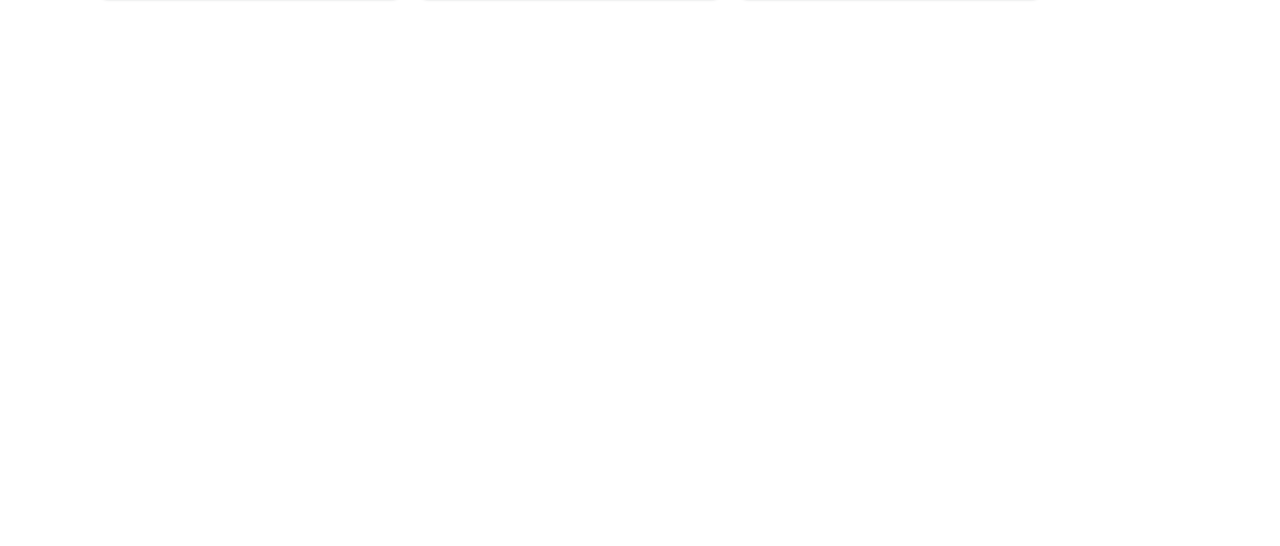
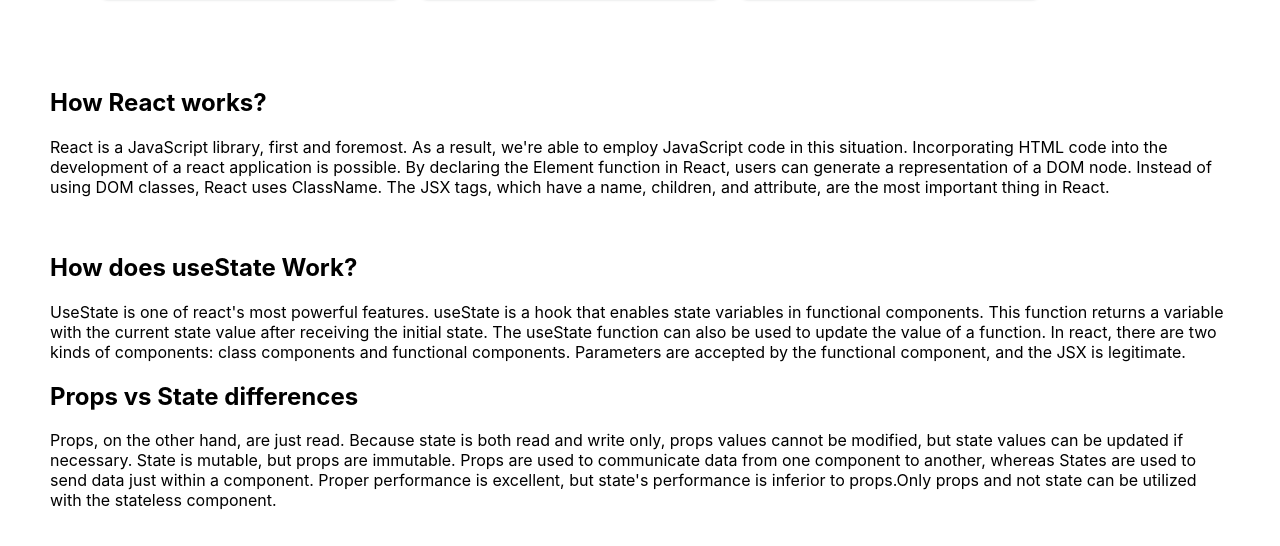
Before and after one commit to anwar-7/lucky-one-anwarul1, a React (Create React App) app: page / in a window 1280 px wide. Shown: the part 1856-2402 px from the top of the page. Before the commit the page ends 1874 px from the top, so only its background shows below. Built offline with nearby package versions, Linux system fonts and the light colour scheme.

Commit message:
question update

```diff
--- a/src/App.js
+++ b/src/App.js
@@ -1,5 +1,5 @@
-import logo from './logo.svg';
 import './App.css';
+import Footer from './components/Footer/Footer';
 import Header from './components/Header/Header';
 import Shop from './components/Shop/Shop';
 
@@ -8,6 +8,7 @@ function App() {
     <div className="App">
       <Header></Header>
       <Shop></Shop>
+      <Footer></Footer>
     </div>
   );
 }
--- /dev/null
+++ b/src/components/Footer/Footer.css
@@ -0,0 +1,4 @@
+.footer {
+  margin: 30px;
+  padding: 20px;
+}
--- /dev/null
+++ b/src/components/Footer/Footer.js
@@ -0,0 +1,43 @@
+import React from 'react';
+import './Footer.css';
+
+const Footer = () => {
+  return (
+    <div className="footer">
+      <h2>How React works?</h2>
+      <p>
+        React is a JavaScript library, first and foremost. As a result, we're
+        able to employ JavaScript code in this situation. Incorporating HTML
+        code into the development of a react application is possible. By
+        declaring the Element function in React, users can generate a
+        representation of a DOM node. Instead of using DOM classes, React uses
+        ClassName. The JSX tags, which have a name, children, and attribute, are
+        the most important thing in React.
+      </p>
+      <br />
+      <h2>How does useState Work?</h2>
+      <p>
+        UseState is one of react's most powerful features. useState is a hook
+        that enables state variables in functional components. This function
+        returns a variable with the current state value after receiving the
+        initial state. The useState function can also be used to update the
+        value of a function. In react, there are two kinds of components: class
+        components and functional components. Parameters are accepted by the
+        functional component, and the JSX is legitimate.
+      </p>
+
+      <h2>Props vs State differences</h2>
+      <p>
+        Props, on the other hand, are just read. Because state is both read and
+        write only, props values cannot be modified, but state values can be
+        updated if necessary. State is mutable, but props are immutable. Props
+        are used to communicate data from one component to another, whereas
+        States are used to send data just within a component. Proper performance
+        is excellent, but state's performance is inferior to props.Only props
+        and not state can be utilized with the stateless component.
+      </p>
+    </div>
+  );
+};
+
+export default Footer;
```
